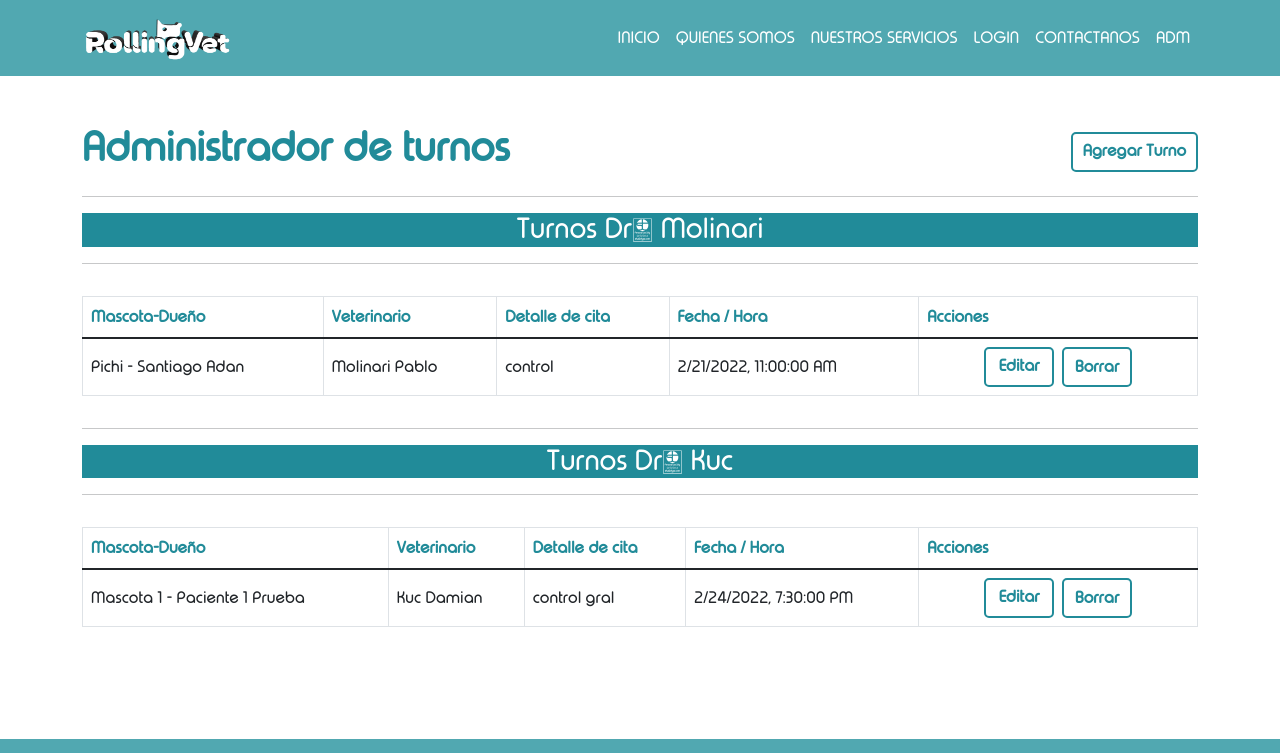
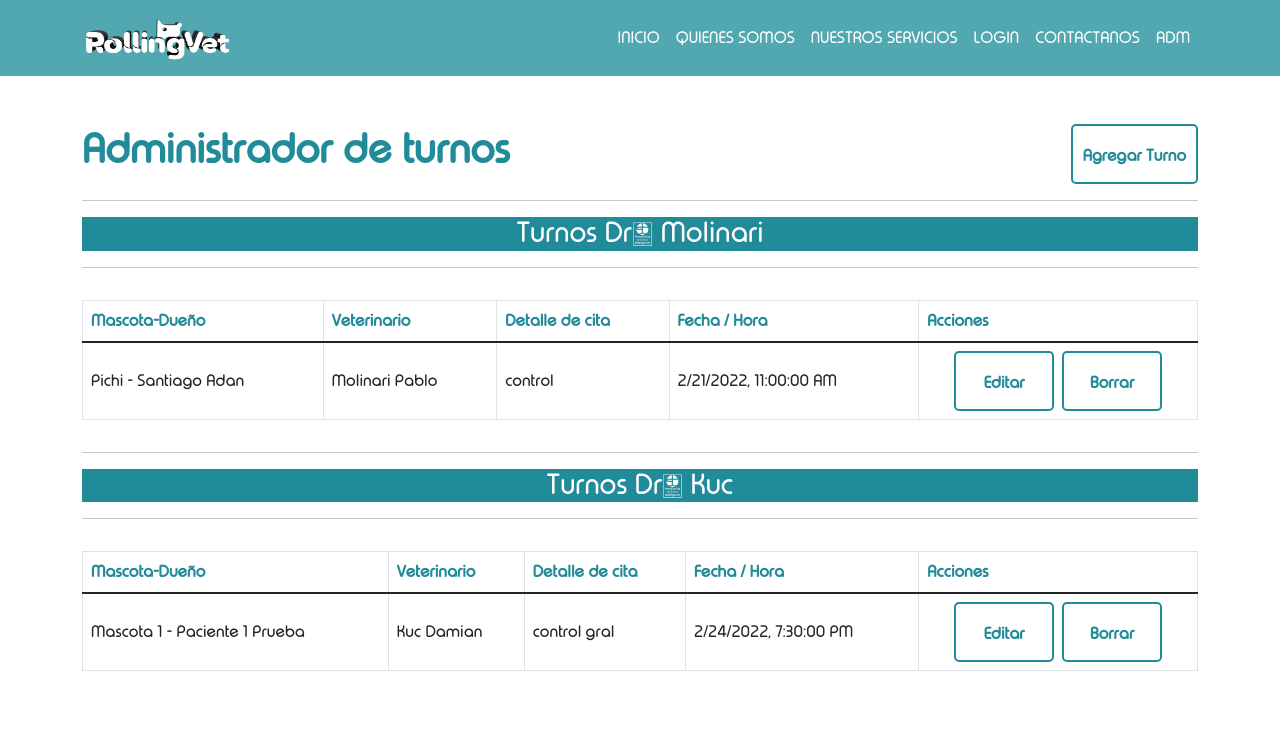
Before and after one commit to alanchibilisco/RollingVetProjectFE, a React (Create React App) app: page /Adm/turnos in a window 1280 px wide. Shown: the top 753 px of the page. Built offline with nearby package versions, Linux system fonts and the light colour scheme; data requests are answered from the project's data file.

Commit message:
se mergeo desde handleTime y se corrigio el diseño de los botones del crud

```diff
--- a/src/App.css
+++ b/src/App.css
@@ -51,8 +51,10 @@
 }
 
 .btn-celeste-crud {
-  min-width: 70px;
-  height: 40px;
+
+  min-width: 100px;
+  height: 60px;
+  line-height: 50px;
   color: #fff;
   padding: 5px 10px;
   font-weight: bold;
```
